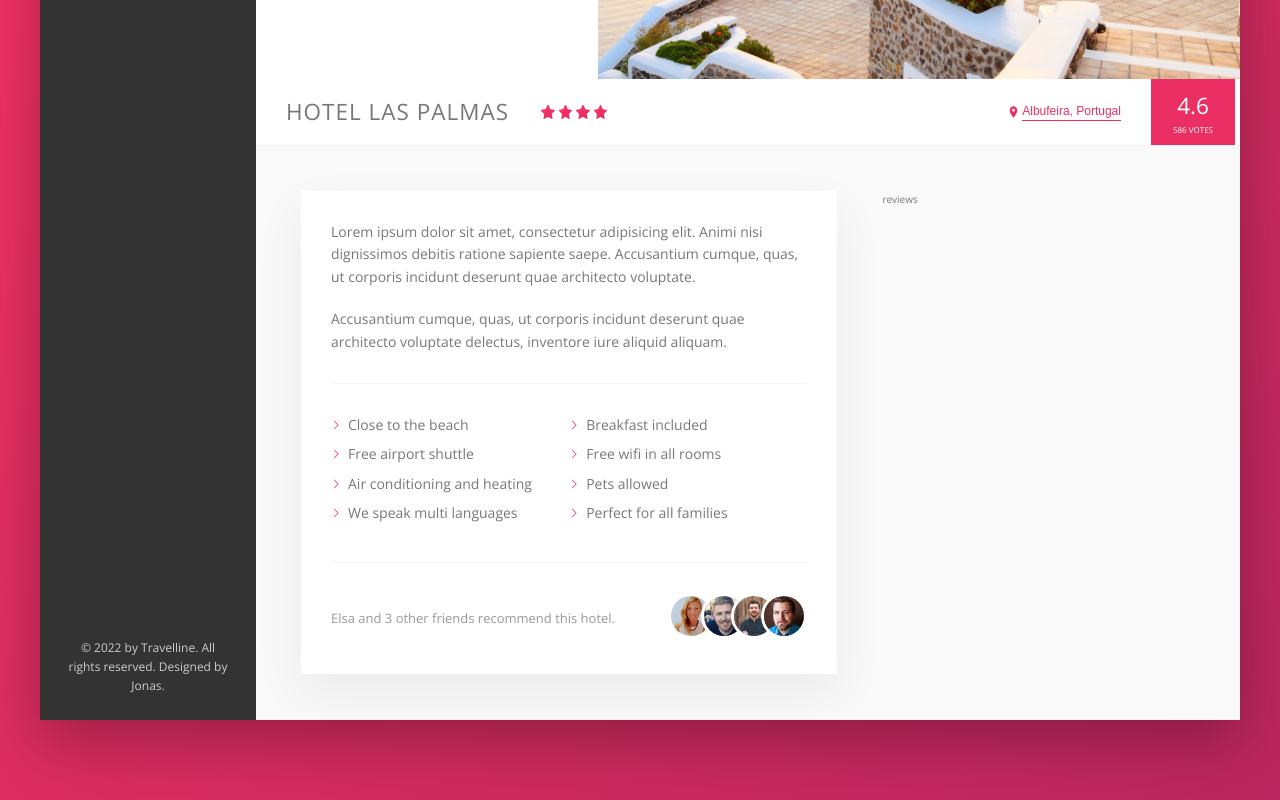
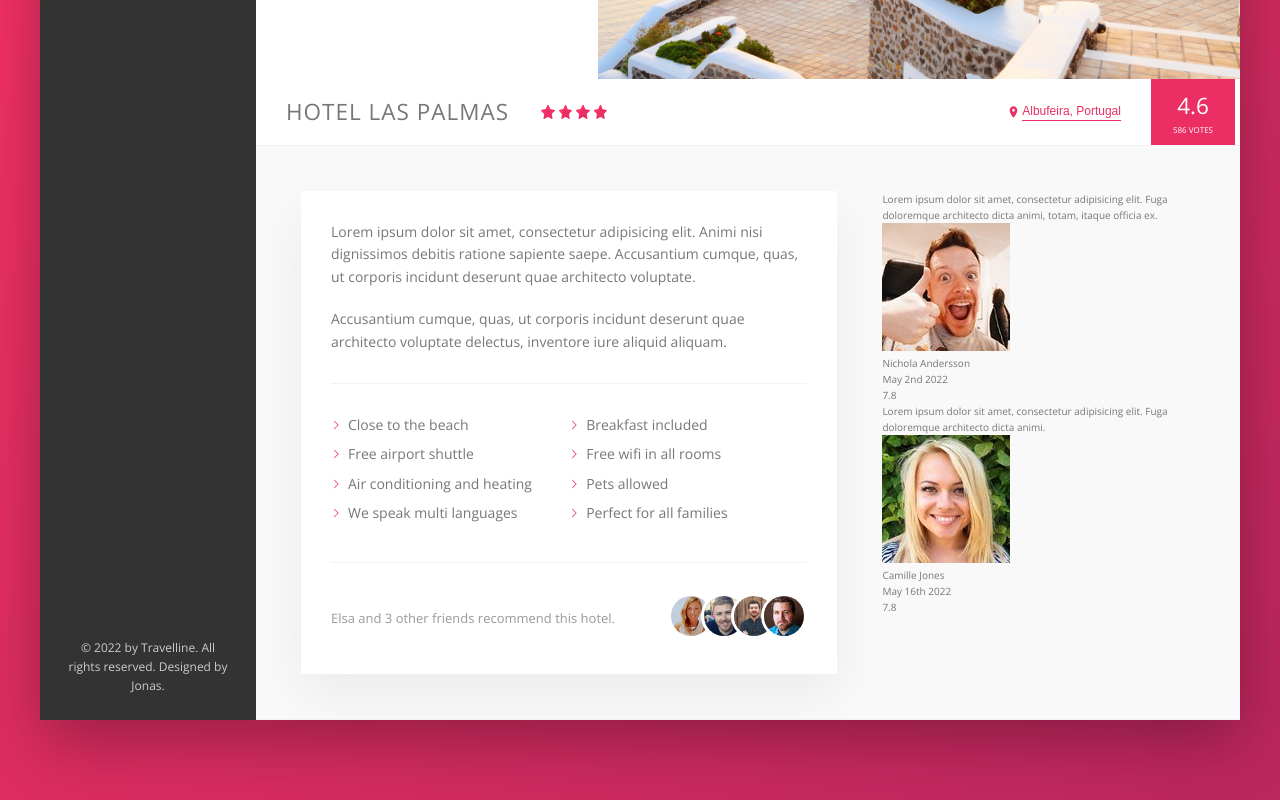
Before and after one commit to Nessvah/travelline, a website: page index.html in a window 1280 px wide. Shown: the part 456-1256 px from the top of the page. Drawn offline with nearby package versions, Linux system fonts and the light colour scheme.

Commit message:
structure user reviews in html

```diff
--- a/index.html
+++ b/index.html
@@ -203,7 +203,45 @@
               </div>
             </div>
 
-            <div class="user-reviews">reviews</div>
+            <div class="user-reviews">
+              <figure class="review">
+                <blockquote class="review__text">
+                  Lorem ipsum dolor sit amet, consectetur adipisicing elit. Fuga
+                  doloremque architecto dicta animi, totam, itaque officia ex.
+                </blockquote>
+                <figcaption class="review__user">
+                  <img
+                    src="/imgs/user-1.jpg"
+                    alt="Photo of user"
+                    class="review__photo"
+                  />
+                  <div class="review__user-box">
+                    <p class="review__user-name">Nichola Andersson</p>
+                    <p class="review__user-date">May 2nd 2022</p>
+                  </div>
+                  <div class="review__rating">7.8</div>
+                </figcaption>
+              </figure>
+
+              <figure class="review">
+                <blockquote class="review__text">
+                  Lorem ipsum dolor sit amet, consectetur adipisicing elit. Fuga
+                  doloremque architecto dicta animi.
+                </blockquote>
+                <figcaption class="review__user">
+                  <img
+                    src="/imgs/user-6.jpg"
+                    alt="Photo of user"
+                    class="review__photo"
+                  />
+                  <div class="review__user-box">
+                    <p class="review__user-name">Camille Jones</p>
+                    <p class="review__user-date">May 16th 2022</p>
+                  </div>
+                  <div class="review__rating">7.8</div>
+                </figcaption>
+              </figure>
+            </div>
           </div>
         </main>
       </div>
--- a/sass/_components.scss
+++ b/sass/_components.scss
@@ -340,9 +340,6 @@
     margin-right: auto;
   }
 
-  &__friends {
-  }
-
   &__photo {
     box-sizing: content-box; //if it was border-box the img would shrink to have the border around and having the same size as defined, so this way it will be content size + margin
     height: 4rem;
```
